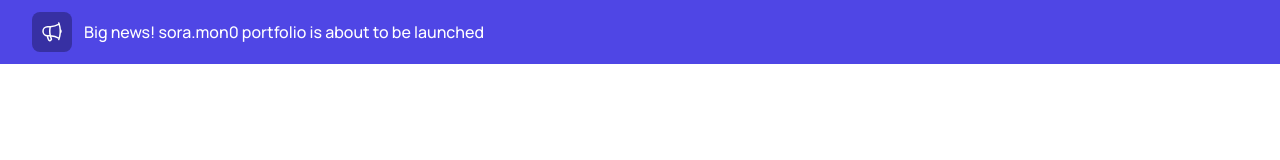
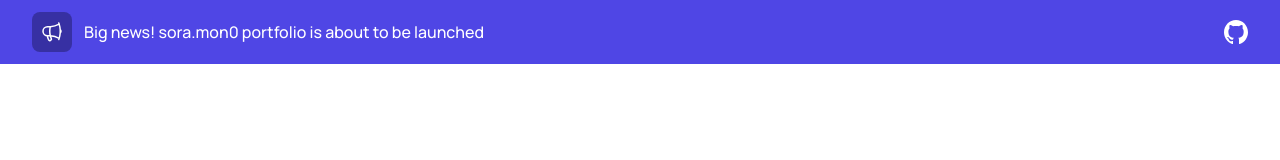
Before and after one commit to soramon0/portfolio, a Next.js app in the folder apps/web/: page / in a window 1280 px wide. Shown: the top 160 px of the page. Built offline with nearby package versions, Linux system fonts and the light colour scheme.

Commit message:
feat: add github link

```diff
--- a/apps/web/src/components/HeaderBanner.tsx
+++ b/apps/web/src/components/HeaderBanner.tsx
@@ -1,4 +1,6 @@
 import { MegaphoneIcon } from '@heroicons/react/24/outline';
+
+import IconGithub from './IconGithub';
 
 function HeaderBanner() {
   return (
@@ -12,6 +14,7 @@ function HeaderBanner() {
                 aria-hidden="true"
               />
             </span>
+
             <p className="ml-3 truncate font-medium text-white">
               <span className="md:hidden">launching new portfolio!</span>
               <span className="hidden md:inline">
@@ -19,6 +22,10 @@ function HeaderBanner() {
               </span>
             </p>
           </div>
+          <a href="https://github.com/soramon0" target="_blank">
+            <IconGithub className="w-6 h-6 text-white" />
+            <span className="sr-only">View Github profile</span>
+          </a>
         </div>
       </div>
     </div>
--- /dev/null
+++ b/apps/web/src/components/IconGithub.tsx
@@ -0,0 +1,23 @@
+import { SVGProps } from 'react';
+
+function IconGithub(props: SVGProps<SVGSVGElement>) {
+  return (
+    <svg
+      fill="none"
+      width="24"
+      height="24"
+      viewBox="0 0 24 24"
+      aria-hidden="true"
+      {...props}
+    >
+      <path
+        fillRule="evenodd"
+        clipRule="evenodd"
+        d="M12 0C5.37 0 0 5.50583 0 12.3035C0 17.7478 3.435 22.3463 8.205 23.9765C8.805 24.0842 9.03 23.715 9.03 23.3921C9.03 23.0999 9.015 22.131 9.015 21.1005C6 21.6696 5.22 20.347 4.98 19.6549C4.845 19.3012 4.26 18.2092 3.75 17.917C3.33 17.6863 2.73 17.1173 3.735 17.1019C4.68 17.0865 5.355 17.9939 5.58 18.363C6.66 20.2239 8.385 19.701 9.075 19.3781C9.18 18.5783 9.495 18.04 9.84 17.7325C7.17 17.4249 4.38 16.3637 4.38 11.6576C4.38 10.3196 4.845 9.21227 5.61 8.35102C5.49 8.04343 5.07 6.78232 5.73 5.09058C5.73 5.09058 6.735 4.76762 9.03 6.3517C9.99 6.07487 11.01 5.93645 12.03 5.93645C13.05 5.93645 14.07 6.07487 15.03 6.3517C17.325 4.75224 18.33 5.09058 18.33 5.09058C18.99 6.78232 18.57 8.04343 18.45 8.35102C19.215 9.21227 19.68 10.3042 19.68 11.6576C19.68 16.3791 16.875 17.4249 14.205 17.7325C14.64 18.1169 15.015 18.8552 15.015 20.0086C15.015 21.6542 15 22.9768 15 23.3921C15 23.715 15.225 24.0995 15.825 23.9765C18.2072 23.1519 20.2773 21.5822 21.7438 19.4882C23.2103 17.3942 23.9994 14.8814 24 12.3035C24 5.50583 18.63 0 12 0Z"
+        fill="currentColor"
+      ></path>
+    </svg>
+  );
+}
+
+export default IconGithub;
--- a/apps/web/src/components/index.ts
+++ b/apps/web/src/components/index.ts
@@ -1 +1,2 @@
 export { default as HeaderBanner } from './HeaderBanner';
+export { default as IconGithub } from './IconGithub';
--- a/apps/web/src/pages/index.tsx
+++ b/apps/web/src/pages/index.tsx
@@ -16,7 +16,7 @@ function HomePage() {
       <main className="h-screen">
         <HeaderBanner />
 
-        <section className="h-5/6 mx-auto max-w-8xl flex items-center justify-center">
+        <section className="relative px-4 h-5/6 mx-auto max-w-8xl flex items-center justify-center">
           <h1 className="text-3xl leading-snug font-display font-bold text-slate-800 sm:text-4xl md:text-5xl lg:text-6xl">
             Fullstack <span className="text-indigo-600">Developer</span>
           </h1>
```
